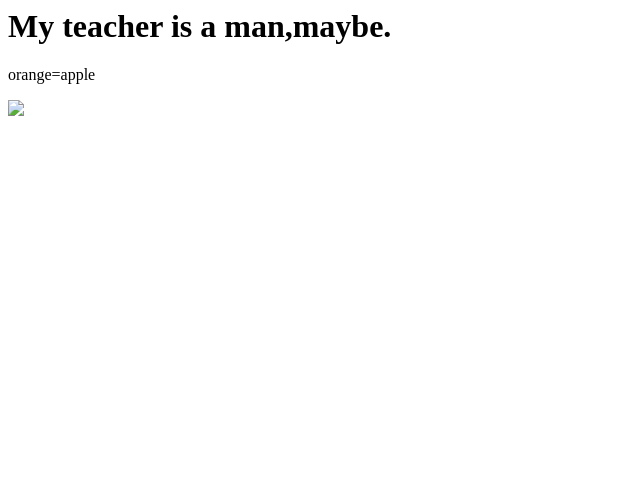
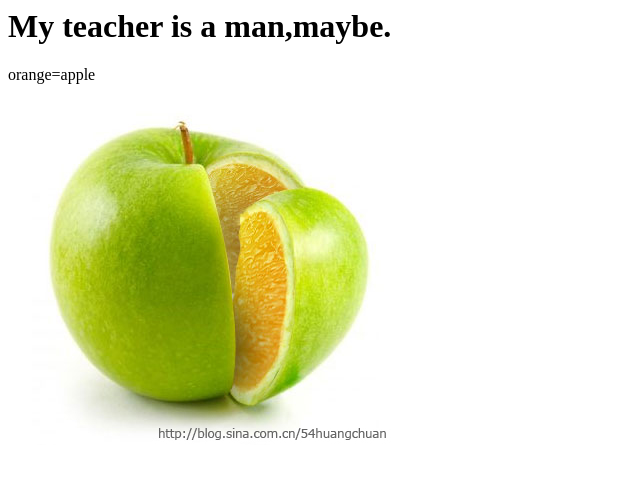
Before and after one commit to HSiTori/sitori8354.github.io, a plain HTML site: page index.html in a window 1280 px wide. Shown: the whole page, without its empty margins (0-640 px from the left). Drawn offline with Linux system fonts and the light colour scheme.

Commit message:
Update index.html

```diff
--- a/index.html
+++ b/index.html
@@ -7,6 +7,6 @@
 
 <h1>My teacher is a man,maybe.</h1>
 <p>orange=apple</p>
-<img src="images.orangeapple.jpg">
+<img src="images/orangeapple.jpg">
 </body>
 </html>
```
